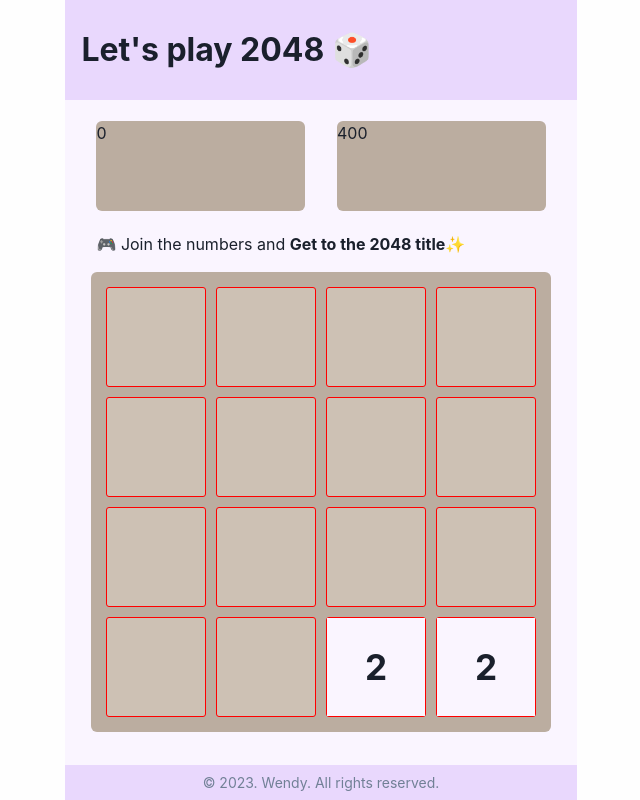
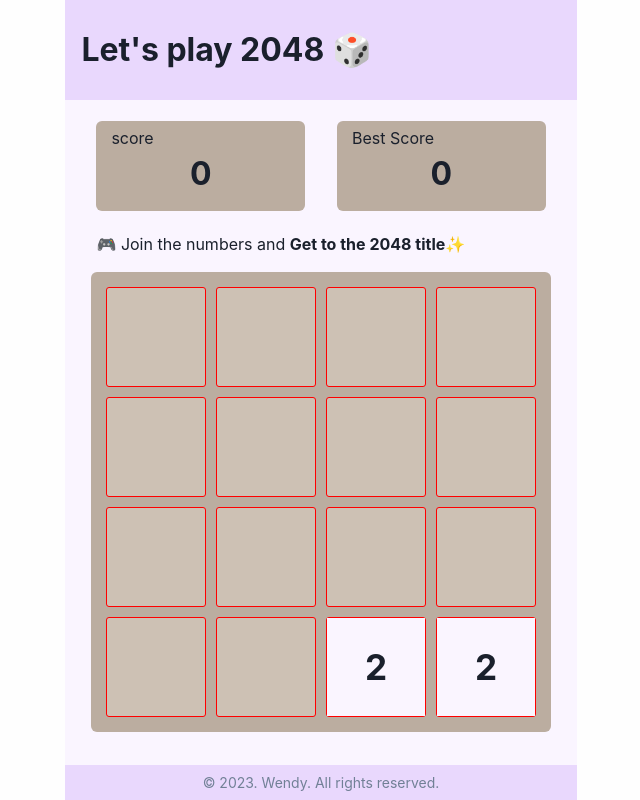
Before and after one commit to beeguriri/game2048, a React (Vite) app: page / in a window 1280 px wide. Shown: the whole page, without its empty margins (319-959 px from the left). Built offline with nearby package versions, Linux system fonts and the light colour scheme; a web font is replaced by a local one.

Commit message:
최고기록 저장 구현

```diff
--- a/src/containers/Main/index.tsx
+++ b/src/containers/Main/index.tsx
@@ -1,15 +1,29 @@
-import { useState } from 'react';
+import { useEffect, useState } from 'react';
 import AboveGame from './aboveGame';
-// import Game from './game';
 import Game from './game';
 import MainHeader from './mainHeader';
 import { StyledMain } from './style';
 
 const MainContents = () => {
   const [score, setScore] = useState<number>(0);
+  const [bestScore, setBestScore] = useState<number>(
+    Number(window.localStorage.getItem('bestScore')),
+  );
+
+  useEffect(() => {
+    if (!window.localStorage.getItem('bestScore'))
+      window.localStorage.setItem('bestScore', '0');
+  }, []);
+
+  useEffect(() => {
+    if (score > bestScore) setBestScore(score);
+    if (window.localStorage.getItem('bestScore') !== String(bestScore))
+      window.localStorage.setItem('bestScore', String(bestScore));
+  }, [score, bestScore]);
+
   return (
     <StyledMain>
-      <MainHeader score={score} />
+      <MainHeader score={score} bestScore={bestScore} />
       <AboveGame />
       <Game score={score} setScore={setScore} />
     </StyledMain>
--- a/src/containers/Main/mainHeader.tsx
+++ b/src/containers/Main/mainHeader.tsx
@@ -1,11 +1,32 @@
-import { ScoreBox, ScoreWrapper } from './style';
+import { ScoreBox, ScoreBoxInner, ScoreBoxInnerText, ScoreWrapper, Title } from './style';
 
-const MainHeader = ({ score }: { score: number }) => {
+const MainHeader = ({
+  score,
+  bestScore,
+}: {
+  score: number;
+  bestScore: number;
+}) => {
   return (
     <>
       <ScoreWrapper>
-        <ScoreBox>{score}</ScoreBox>
-        <ScoreBox>400</ScoreBox>
+        <ScoreBox>
+          <ScoreBoxInner>
+            <Title>score</Title>
+            <ScoreBoxInnerText>
+              {score.toLocaleString('ko-kr')}
+            </ScoreBoxInnerText>
+          </ScoreBoxInner>
+        </ScoreBox>
+        <ScoreBox>
+          <ScoreBoxInner>
+            <Title>Best Score</Title>
+            <ScoreBoxInnerText>
+              {/* 최고기록이 6자리 숫자 안넘는 듯 */}
+              {bestScore.toLocaleString('ko-kr')}
+            </ScoreBoxInnerText>
+          </ScoreBoxInner>
+        </ScoreBox>
       </ScoreWrapper>
     </>
   );
--- a/src/containers/Main/style.ts
+++ b/src/containers/Main/style.ts
@@ -81,6 +81,22 @@ const ScoreBox = styled.div`
   border-radius: 6px;
 `;
 
+const ScoreBoxInner = styled.div`
+  width: 100%;
+  height: 100%;
+  display: flex;
+  flex-direction: column;
+  padding: 5px 15px;
+`;
+
+const ScoreBoxInnerText = styled.p`
+  font-weight: bold;
+  font-size: 2rem;
+  display: flex;
+  justify-content: center;
+  align-items: center;
+`;
+
 // eslint-disable-next-line consistent-return
 const selectColor = (color: number) => {
   switch (color) {
@@ -120,4 +136,6 @@ export {
   InnerText,
   ScoreWrapper,
   ScoreBox,
+  ScoreBoxInner,
+  ScoreBoxInnerText,
 };
```
